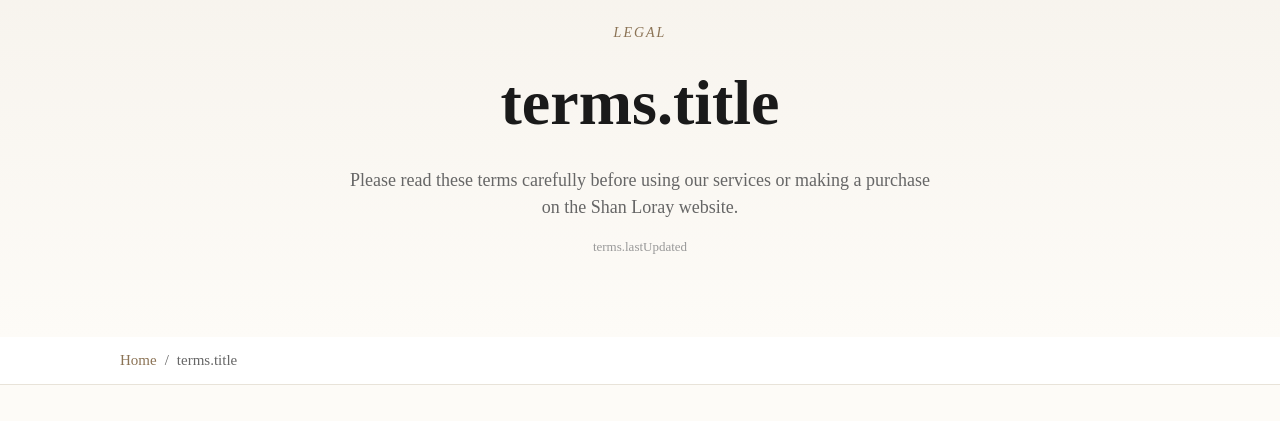
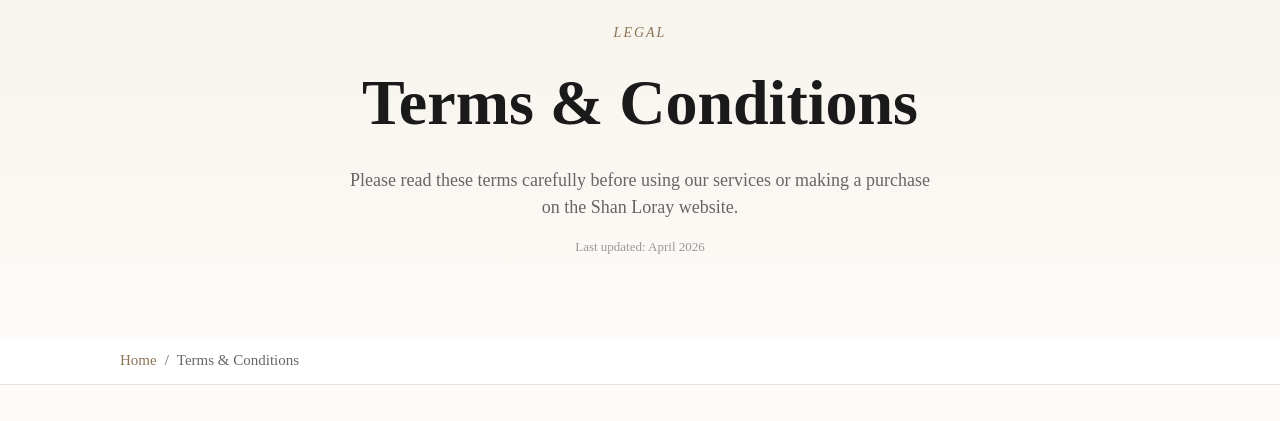
Before and after one commit to CallMeA7-developer/Beauty_App, a React (Vite) app: page /terms-conditions in a window 1280 px wide. Shown: the part 243-664 px from the top of the page. Built offline with nearby package versions, Linux system fonts and the light colour scheme; no server answers.

Commit message:
Updated TermsConditions.jsx

```diff
--- a/src/pages/TermsConditions.jsx
+++ b/src/pages/TermsConditions.jsx
@@ -1,4 +1,3 @@
-import { useTranslation } from 'react-i18next'
 import { useState, useEffect } from 'react'
 import { Link } from 'react-router-dom'
 import { IoChevronDown, IoDocumentTextOutline, IoShieldCheckmarkOutline, IoCartOutline, IoRefreshOutline, IoCardOutline, IoGlobeOutline } from 'react-icons/io5'
@@ -137,7 +136,6 @@ const sections = [
 ]
 
 export default function TermsConditions() {
-  const { t } = useTranslation()
   const [openSections, setOpenSections] = useState(() => {
     if (window.location.hash === '#returns') return { 3: true }
     return {}
@@ -164,18 +162,18 @@ export default function TermsConditions() {
           <IoDocumentTextOutline className="w-[32px] h-[32px] text-white" />
         </div>
         <p className="text-[12px] md:text-[13px] lg:text-[14px] font-light italic text-[#8B7355] tracking-[2px] mb-3">LEGAL</p>
-        <h1 className="text-[36px] md:text-[48px] lg:text-[64px] font-bold text-[#1A1A1A] mb-4">{t('terms.title')}</h1>
+        <h1 className="text-[36px] md:text-[48px] lg:text-[64px] font-bold text-[#1A1A1A] mb-4">Terms & Conditions</h1>
         <p className="text-[15px] md:text-[16px] lg:text-[18px] font-light text-[#666666] max-w-[600px] mx-auto mb-4">
           Please read these terms carefully before using our services or making a purchase on the Shan Loray website.
         </p>
-        <p className="text-[13px] text-[#999999]">{t('terms.lastUpdated')}</p>
+        <p className="text-[13px] text-[#999999]">Last updated: April 2026</p>
       </div>
 
       {/* Breadcrumb */}
       <div className="min-h-[48px] bg-white px-4 md:px-[60px] lg:px-[120px] flex items-center border-b border-[#E8E3D9]">
         <Link to="/"><span className="text-[13px] lg:text-[15px] font-normal text-[#8B7355] cursor-pointer">Home</span></Link>
         <span className="text-[13px] lg:text-[15px] font-normal text-[#666666] mx-2">/</span>
-        <span className="text-[13px] lg:text-[15px] font-normal text-[#666666]">{t('terms.title')}</span>
+        <span className="text-[13px] lg:text-[15px] font-normal text-[#666666]">Terms & Conditions</span>
       </div>
 
       {/* Content */}
```
